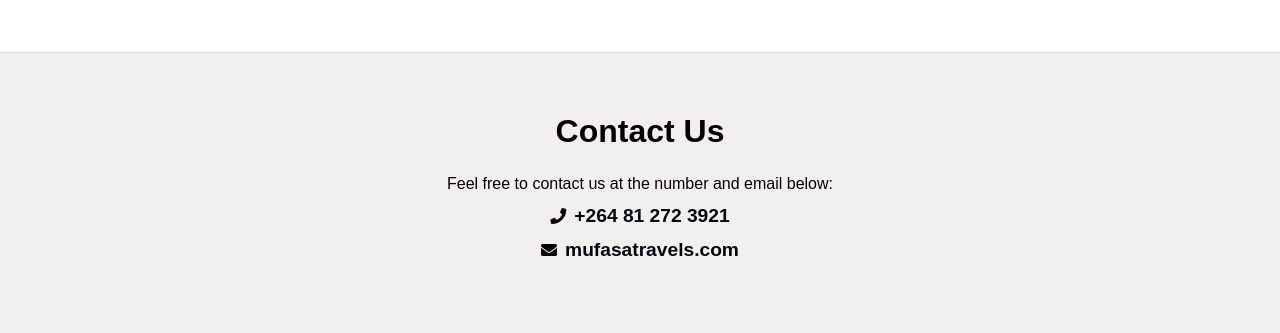
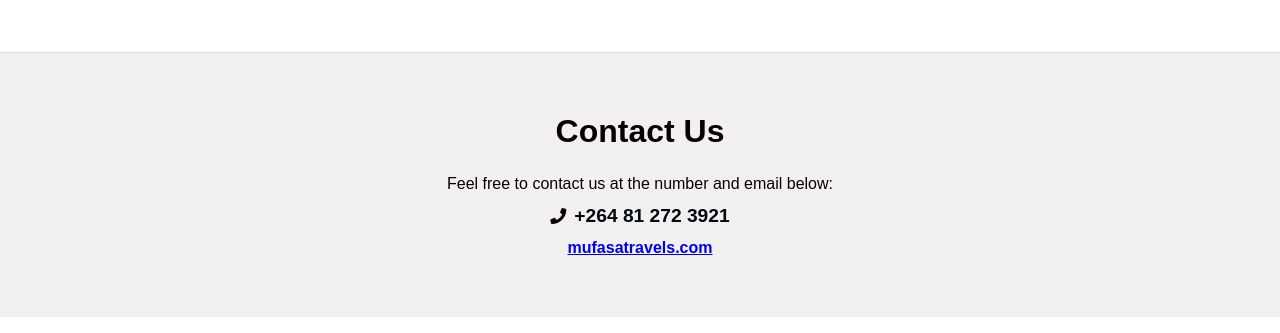
Before and after one commit to sonny144/msafari, a website: page index.html in a window 1280 px wide. Shown: the part 1902-2235 px from the top of the page. Drawn offline with Linux system fonts and the light colour scheme.

Commit message:
hyperlink

```diff
--- a/index.html
+++ b/index.html
@@ -108,7 +108,7 @@
             <h2 id="contact-us">Contact Us</h2>
             <p id="contact-paragraph">Feel free to contact us at the number and email below:</p>
             <p class="phone" id="phone"><strong>+264 81 272 3921</strong></p>
-            <p class="email" id="email"><strong>mufasatravels.com</strong></p>
+            <a href="/" class="text-inherit"><strong>mufasatravels.com</strong></a>
         </div>
     </section>
 
```
